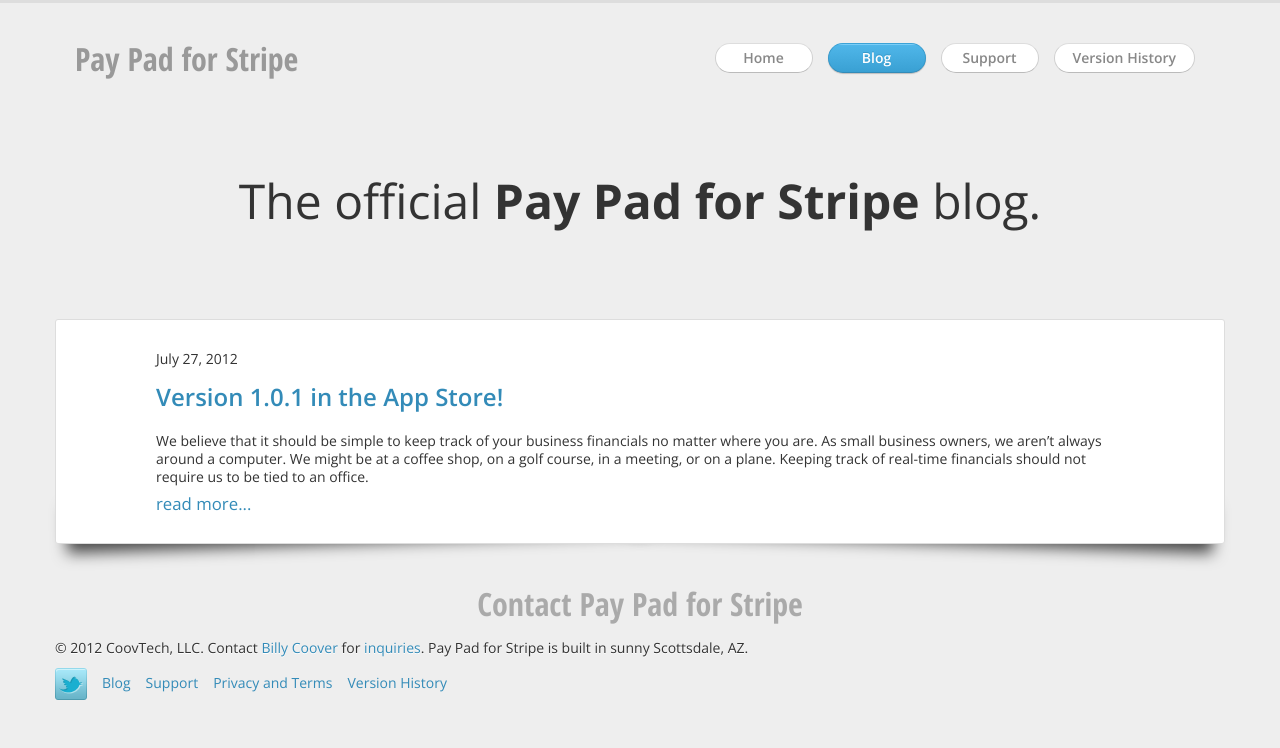
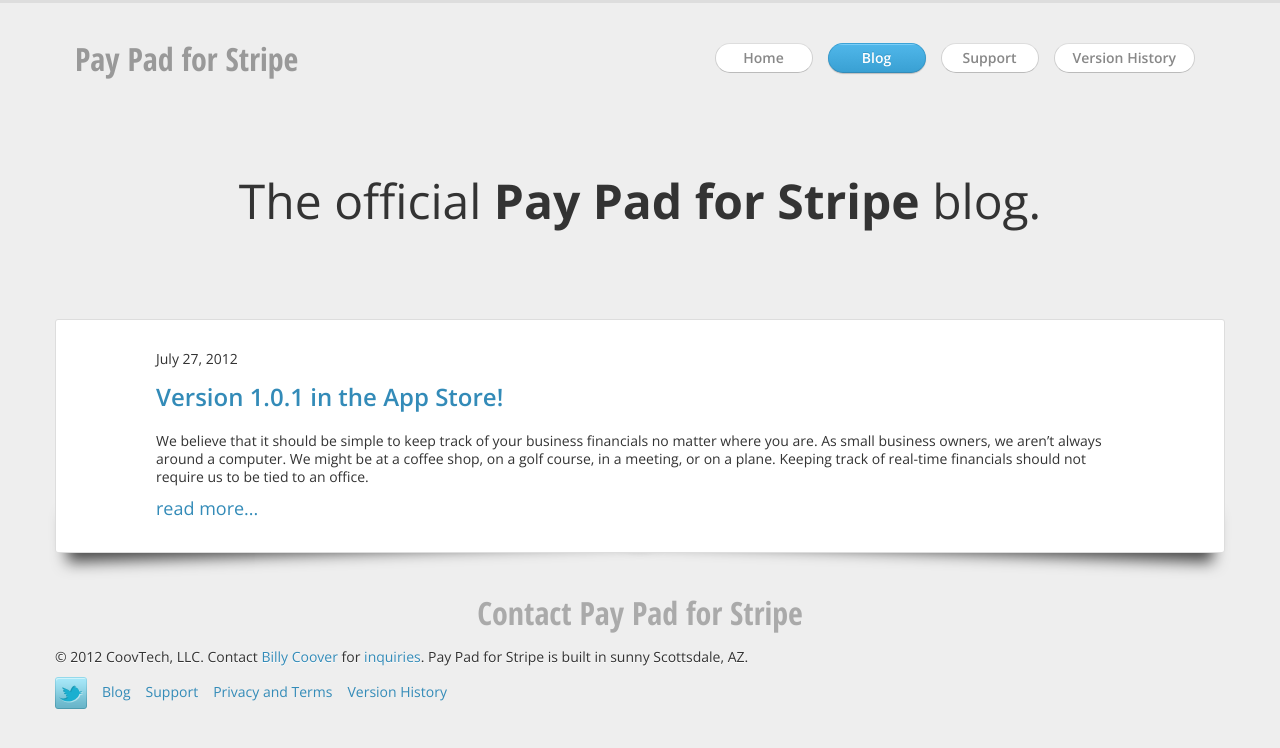
Before and after one commit to control/paypad, a Jekyll site: the page built from index.md, in a window 1280 px wide. Shown: the top 748 px of the page. Built offline with Jekyll 4.4.1, drawn with Linux system fonts in a browser that asks for light colours; some web fonts are replaced; Markdown is read by kramdown in place of the engine named in the settings; comment, search, counter and statistics services are not loaded.

Commit message:
css change

```diff
--- a/stylesheets/general.css
+++ b/stylesheets/general.css
@@ -2,8 +2,8 @@
     background:#eee;
     padding:40px 0 0;
     border-top:3px solid #ddd;
-    font-family: 'Open Sans', sans-serif;
-    font-size: 14px;
+    font: 15px/1.5 'Open Sans',Arial,'Liberation Sans',FreeSans,sans-serif;
+    -webkit-font-smoothing: antialiased;
 }
 
 .hand {
--- a/stylesheets/stylesheet.css
+++ b/stylesheets/stylesheet.css
@@ -60,7 +60,6 @@
   margin: 0;
   font: 15px/1.5 'Open Sans',Arial,'Liberation Sans',FreeSans,sans-serif;
   -webkit-font-smoothing: antialiased;
-  line-height: 18px;
   color: #333;
   background-color: white;
   font-family: 'Open Sans', sans-serif;
```
Also changed, not shown: 1 other file.
